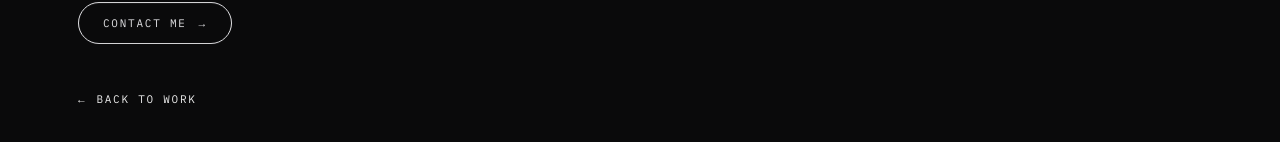
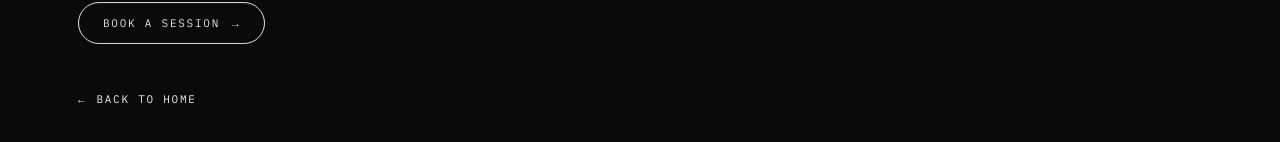
Before and after one commit to DhruvSharma-05/portfolio-designs-, a React (Vite) app: page /photography in a window 1280 px wide. Shown: the part 4149-4291 px from the top of the page. Built offline with nearby package versions, Linux system fonts and the light colour scheme.

Commit message:
in photgraphy change the contant me to book a session

```diff
--- a/src/pages/About.jsx
+++ b/src/pages/About.jsx
@@ -154,7 +154,7 @@ export default function About() {
         </Reveal>
 
         <div style={{ marginTop: 44 }}>
-          <TLink to="/" className="mono back"><span className="arrow">←</span> Back to work</TLink>
+          <TLink to="/" className="mono back"><span className="arrow">←</span> Back to home</TLink>
         </div>
       </section>
     </motion.main>
--- a/src/pages/Design.jsx
+++ b/src/pages/Design.jsx
@@ -172,7 +172,7 @@ export default function Design() {
           </div>
         </Reveal>
         <div style={{ marginTop: 44 }}>
-          <TLink to="/" className="mono back"><span className="arrow">←</span> Back to work</TLink>
+          <TLink to="/" className="mono back"><span className="arrow">←</span> Back to home</TLink>
         </div>
       </section>
     </motion.main>
--- a/src/pages/Photography.jsx
+++ b/src/pages/Photography.jsx
@@ -210,12 +210,12 @@ export default function Photography() {
             <h2 className="display">Shooting<br />this year?</h2>
             <div style={{ marginTop: 30 }}>
               <button type="button" className="extlink" onClick={openContact}>
-                Contact me <span className="arrow">→</span>
+                Book a session <span className="arrow">→</span>
               </button>
             </div>
           </Reveal>
           <div style={{ marginTop: 44 }}>
-            <TLink to="/" className="mono back"><span className="arrow">←</span> Back to work</TLink>
+            <TLink to="/" className="mono back"><span className="arrow">←</span> Back to home</TLink>
           </div>
         </div>
       </section>
```
